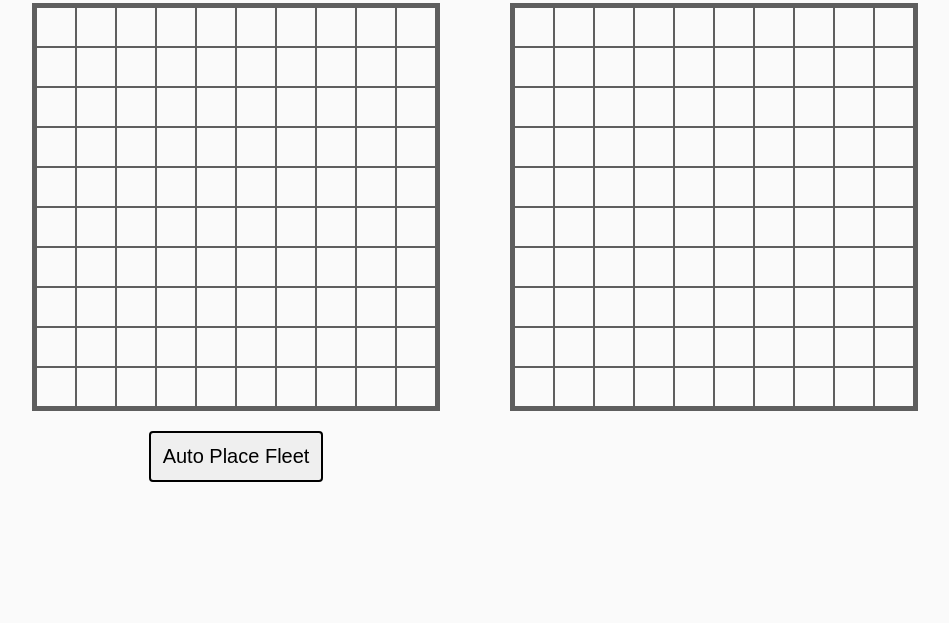
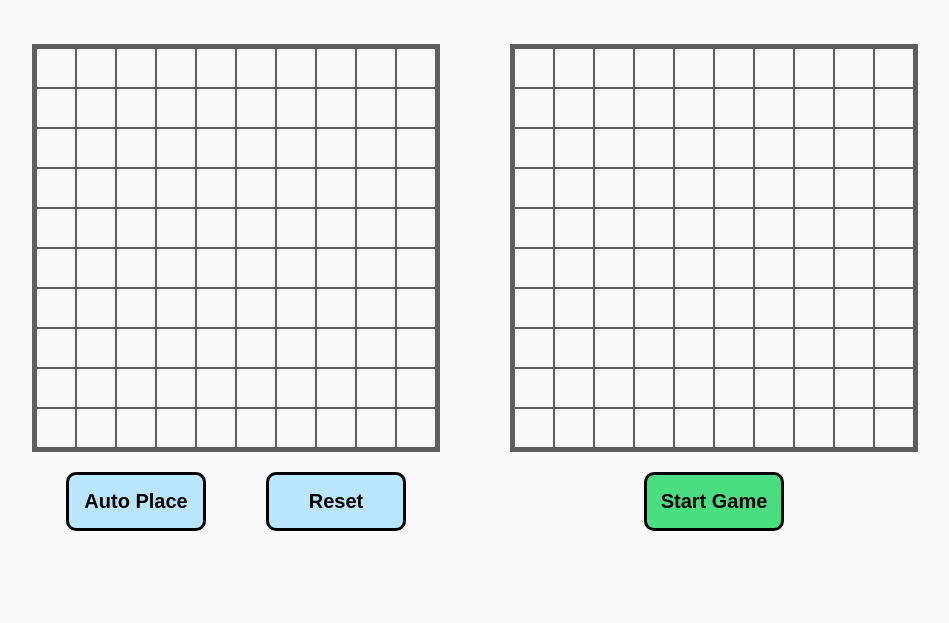
Before and after one commit to adambelko/Battleship, a website built with webpack: page dist/index.html in a window 1280 px wide. Shown: the part 177-800 px from the top of the page, without its empty margins (165-1114 px from the left). Built offline with nearby package versions, Linux system fonts and the light colour scheme.

Commit message:
Reset & Start game buttons added to html, css, and js files for DOM. + some minor style adjustments

```diff
--- a/src/app/views/elements.js
+++ b/src/app/views/elements.js
@@ -3,7 +3,10 @@ const el = {
     boardTwoWrapper: document.querySelector(".main__board--right-wrapper"),
     boardOne: document.querySelector(".main__board--left"),
     boardTwo: document.querySelector(".main__board--right"),
+    btnWrapper: document.querySelector(".button-wrapper"),
     autoPlaceBtn: document.querySelector(".auto-place-btn"),
+    resetBtn: document.querySelector(".reset-btn"),
+    startGameBtn: document.querySelector(".start-game-btn"),
 
     boardOneCells() {
         return document.querySelectorAll(
--- a/src/app/views/gameboardView.js
+++ b/src/app/views/gameboardView.js
@@ -13,9 +13,12 @@ const DOM = () => {
         }
         if (board.classList.contains("main__board--left")) {
             el.boardOneWrapper.appendChild(board);
-            el.boardOneWrapper.appendChild(el.autoPlaceBtn);
+            el.boardOneWrapper.appendChild(el.btnWrapper);
+            el.btnWrapper.appendChild(el.autoPlaceBtn);
+            el.btnWrapper.appendChild(el.resetBtn);
         } else {
             el.boardTwoWrapper.appendChild(board);
+            el.boardTwoWrapper.appendChild(el.startGameBtn);
         }
     };
 
--- a/src/index.js
+++ b/src/index.js
@@ -8,7 +8,7 @@ const game = Game();
 dom.renderGameboard(el.boardOne);
 dom.renderGameboard(el.boardTwo);
 
-game.autoPlaceFleet(game.boardTwo, game.playerTwo.createFleet());
+// game.autoPlaceFleet(game.boardTwo, game.playerTwo.createFleet());
 
 game.boardEventListeners(el.boardTwoCells());
 dom.boardEventListeners(game.boardTwo, el.boardTwoCells());
--- a/src/styles/sass/style.scss
+++ b/src/styles/sass/style.scss
@@ -4,6 +4,8 @@
 }
 
 $bg: #fafafa;
+$btn-bg: #bae6fd;
+$btn-bg-hover: #95d7fb;
 $ship-bg: #bae6fd;
 $ship-border: 0.3rem solid #3e3e3e;
 $ship-miss: #00d500;
@@ -12,7 +14,7 @@ $grid-border: 0.4rem solid #5e5e5e;
 $grid-cell: 0.1rem solid #5e5e5e;
 
 html {
-    font-family: 'Pragati Narrow', sans-serif;
+    font-family: "Secular One", sans-serif;
     font-size: 62.5%;
     box-sizing: border-box;
     height: 100%;
@@ -22,8 +24,8 @@ html {
 header {
     display: flex;
     justify-content: center;
-    font-size: 3.6rem;
-    margin-top: 3rem;
+    font-size: 3.8rem;
+    margin-top: 5rem;
 }
 
 // ----- MAIN -----
@@ -37,6 +39,7 @@ header {
 main {
     display: flex;
     flex-direction: column;
+    margin-top: 5rem;
 }
 
 .main__board-wrapper {
@@ -46,22 +49,46 @@ main {
     gap: 7rem;
 }
 
-.main__board--left-wrapper {
+.main__board--left-wrapper,
+.main__board--right-wrapper {
     display: flex;
     flex-direction: column;
     align-items: center;
 }
 
-.auto-place-btn {
+.button-wrapper {
     display: flex;
-    font-size: 2rem;
-    margin-top: 2rem;
-    padding: 1.2rem;
-    border: 0.2rem solid black;
-    border-radius: 0.4rem;
+    width: 40rem;
+    justify-content: space-around;
 }
 
-.main__board--left {
+.auto-place-btn,
+.reset-btn,
+.start-game-btn {
+    display: flex;
+    background-color: $btn-bg;
+    font-size: 2rem;
+    font-weight: bold;
+    margin-top: 2rem;
+    width: 14rem;
+    justify-content: center;
+    padding: 1.5rem 0rem 1.5rem 0rem;
+    border: 0.3rem solid black;
+    border-radius: 1rem;
+        &:hover {
+            background-color: $btn-bg-hover;
+        }
+}
+
+.start-game-btn {
+    background-color: #4ade80;
+        &:hover {
+            background-color: #22c55e;
+        }
+}
+
+.main__board--left,
+.main__board--right {
     display: grid;
     grid-template-columns: repeat(10, 4rem);
     grid-template-rows: repeat(10, 4rem);
```
Also changed, not shown: dist/index.html, src/styles/css/style.css, 1 other file.
